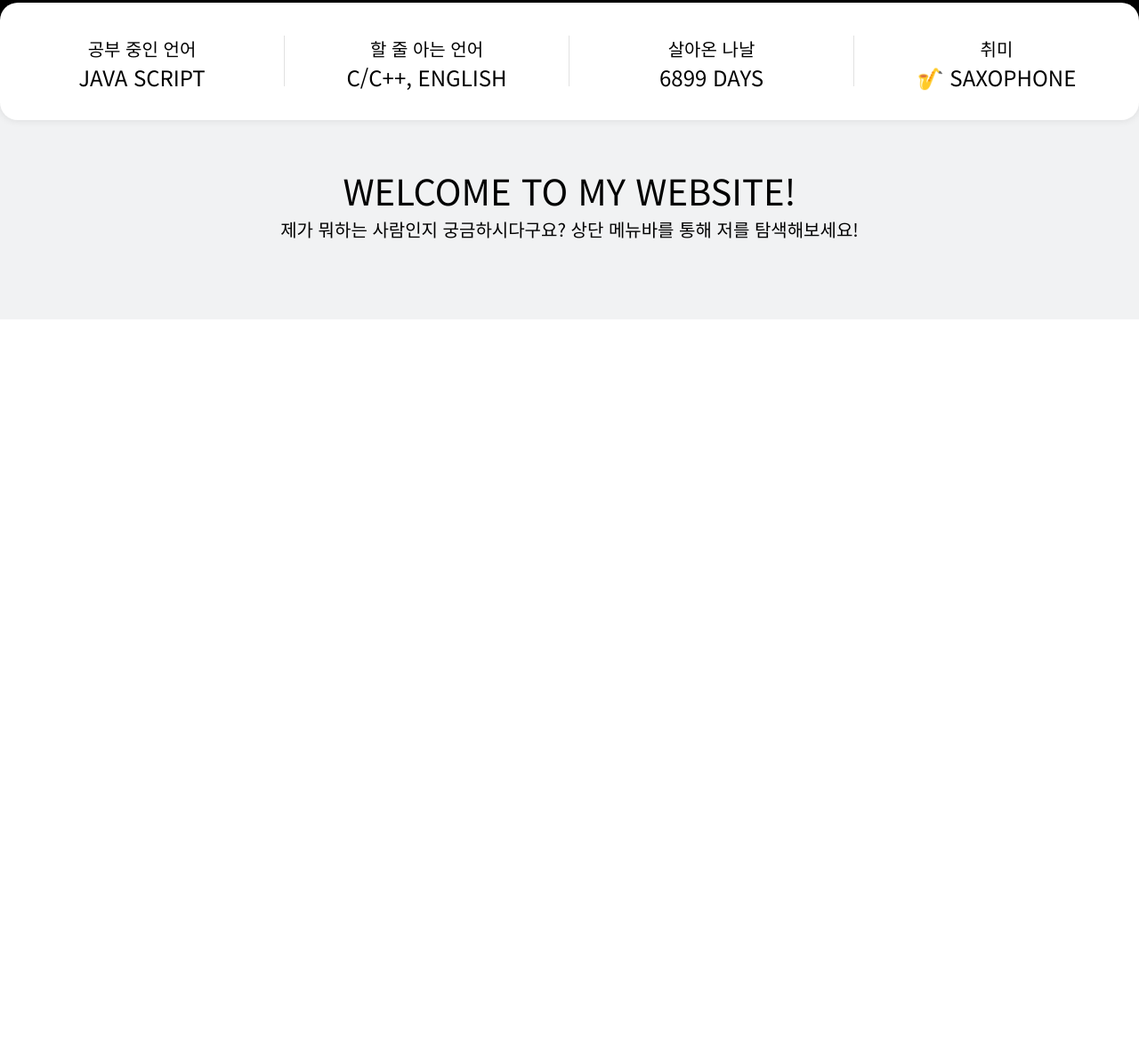
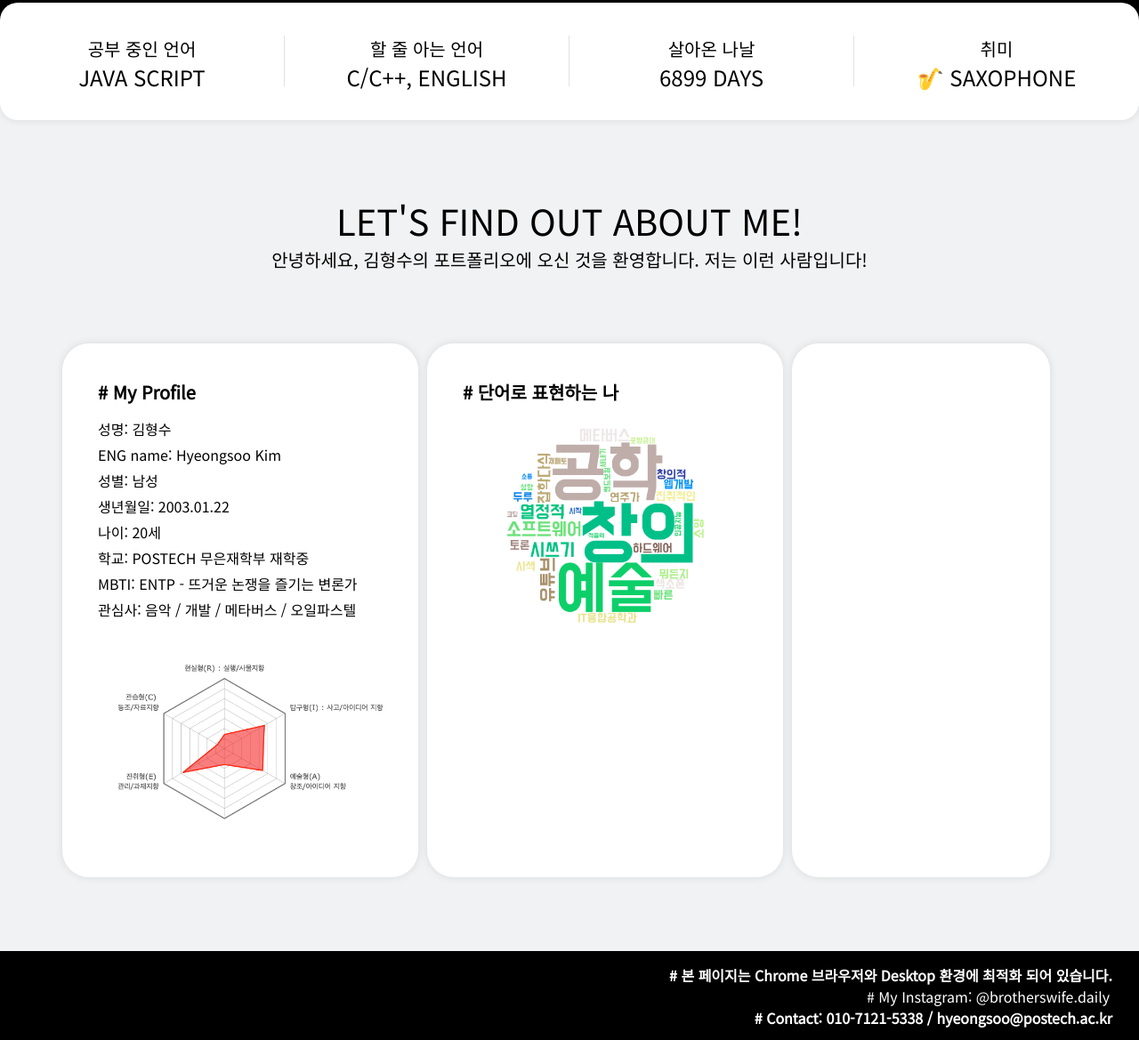
Before and after one commit to Hyeong-soo/portfolio, a plain HTML site: page index.html in a window 1280 px wide. Shown: the part 651-1820 px from the top of the page at 89% size. Before the commit the page ends 1010 px from the top, so only its background shows below. Drawn offline with Linux system fonts and the light colour scheme.

Commit message:
self_introduction
This provides newly added self introductions in index.html.

```diff
--- a/index.html
+++ b/index.html
@@ -20,7 +20,7 @@
                         </form>
                     </div>
                     <ul class="nav">
-                        <li><a href="academic">ACADEMIC</a></li>
+                        <li><a href="./academic.html">ACADEMIC</a></li>
                         <li><a href="#">MUSIC</a></li>
                         <li><a href="#">EXTRACURRICULAR ACTIVITIES</a></li>
                         <li><a href="#">CONTACT</a></li>
@@ -81,8 +81,42 @@
     </ul>
     <!--amount end-->
     <div class="main_text0">
-        <h1>WELCOME TO MY WEBSITE!</h1>
-        <div class="contents1">제가 뭐하는 사람인지 궁금하시다구요? 상단 메뉴바를 통해 저를 탐색해보세요!</div>
+        <h1>LET'S FIND OUT ABOUT ME!</h1>
+        <div class="contents1">안녕하세요, 김형수의 포트폴리오에 오신 것을 환영합니다. 저는 이런 사람입니다!</div>
+        <div class="main_contents">
+            <div class="paragraph1">
+                <ul class="self_introd">
+                    <h1># My Profile</h1>
+                    <li>성명: 김형수</li>
+                    <li>ENG name: Hyeongsoo Kim</li>
+                    <li>성별: 남성</li>
+                    <li>생년월일: 2003.01.22</li>
+                    <li>나이: 20세</li>
+                    <li>학교: POSTECH 무은재학부 재학중</li>
+                    <li>MBTI: ENTP - 뜨거운 논쟁을 즐기는 변론가</li>
+                    <li>관심사: 음악 / 개발 / 메타버스 / 오일파스텔</li>
+                    <div class="my_persnality"></div>
+                </ul>
+            </div>
+            <div class="paragraph2">
+                <ul class="self_introd">
+                    <h1># 단어로 표현하는 나</h1>
+                    <div class="word_cloud_img"></div>
+                </ul>
+            </div>
+            <div class="paragraph3">
+                <ul class="self_introd">
+
+                </ul>
+            </div>
+        </div>
+    </div>
+    <div class="bottom_bar">
+        <h4># 본 페이지는 Chrome 브라우저와 Desktop 환경에 최적화 되어 있습니다.</h4>
+        <div><a class="instagram" href="https://instagram.com/brotherswife.daily/"># My Instagram:
+                @brotherswife.daily</a></div>
+        <br>
+        <h4># Contact: 010-7121-5338 / hyeongsoo@postech.ac.kr</h4>
     </div>
 </body>
 
--- a/style.css
+++ b/style.css
@@ -144,14 +144,14 @@ h1
 .main_text0
 {
     width: 100%;
-    height: 290px;
+    height: 1000px;
     background: #f1f2f3;
     margin-top: -132px;
 }
 
 .main_text0 > h1
 {
-    padding-top: 116px;
+    padding-top: 150px;
     text-align: center;
 }
 
@@ -159,3 +159,174 @@ h1
 {
     text-align: center;
 }
+
+.academic_intro
+{
+    width: 100%;
+    height: 480px;
+}
+
+.academic_intro_bg
+{
+    width: 100%;
+    height: 100%;
+    background-size: cover;
+    background-image: url("./image/academic_img.png");
+}
+
+.fade
+{
+    background-color: rgba(0, 0, 0, 0.5);
+    width: 100%;
+    height: 100%;
+    background-size: cover;
+}
+
+.aca_intro_text
+{
+    text-align: center;
+    position: relative;
+    width: 100%;
+    padding-top: 110px;
+}
+
+.aca_intro_text > h1,
+.aca_intro_text > h4
+{
+    color: #fff;
+    margin: 10px;
+}
+
+.aca_intro_text > h1
+{
+    font-weight: bold;
+}
+
+.fade > .header > .searchArea
+{
+    background-color: rgba(0, 0, 0, 0.7);
+    border-radius: 5px;
+    box-shadow: 0px 0px 10px rgba(0, 0, 0, 0.1);
+}
+
+.paragraph1
+{
+    border-radius: 30px;
+    width: 400px;
+    background-color: #fff;
+    height: 600px;
+    float: left;
+    position: relative;
+    margin: 80px 0px 0px 70px;
+    box-shadow: 0px 0px 10px rgba(0, 0, 0, 0.1);
+}
+
+.paragraph2
+{
+    border-radius: 30px;
+    width: 400px;
+    background-color: #fff;
+    height: 600px;
+    float: left;
+    position: relative;
+    margin: 80px 0px 0px 10px;
+    box-shadow: 0px 0px 10px rgba(0, 0, 0, 0.1);
+}
+
+.paragraph3
+{
+    border-radius: 30px;
+    width: 100%;
+    background-color: #fff;
+    background-size: cover;
+    height: 600px;
+    float: left;
+    position: relative;
+    margin: 80px 100px 0px 10px;
+    box-shadow: 0px 0px 10px rgba(0, 0, 0, 0.1);
+}
+
+.self_introd
+{
+    position: relative;
+    width: 320px;
+    height: 520px;
+    margin: 40px 40px 40px 40px;
+}
+
+.paragraph3 > .self_introd
+{
+    width: 100%;
+}
+
+.self_introd > h1
+{
+    font-size: 20px;
+    font-weight: bold;
+    padding-bottom: 10px;
+}
+
+.bottom_bar
+{
+    width: 100%;
+    height: 100px;
+    background-color: #000;
+}
+
+.bottom_bar > h4:first-child
+{
+    padding-top: 15px;
+}
+
+.bottom_bar > h4
+{
+    color: #fff;
+    text-align: right;
+    padding-right: 30px;
+}
+
+.self_introd > li
+{
+    padding-top: 5px;
+}
+
+.my_persnality
+{
+    margin-top: 40px;
+    width: 320px;
+    background-size: cover;
+    height: 185px;
+    background-image: url("./image/my_persnality.png");
+}
+
+.word_cloud_img
+{
+    background-image: url("./image/wordcloud_20220112210642.png");
+    background-size: cover;
+    width: 80%;
+    height: 240px;
+    margin-left: 35px;
+}
+
+.instagram
+{
+    color: #fff;
+    text-align: center;
+}
+
+.bottom_bar > div
+{
+    float: right;
+    width: 280px;
+    height: 24px;
+    padding-right: 26px;
+}
+
+
+.main_contents
+{
+    width: 100%;
+    height: 800px;
+    background-size: cover;
+    display: flex;
+}
```
Also changed, not shown: academic.html (+24 -1 lines), image/academic_img.png (added), image/my_persnality.png (added), image/wordcloud_20220112210642.png (added).
